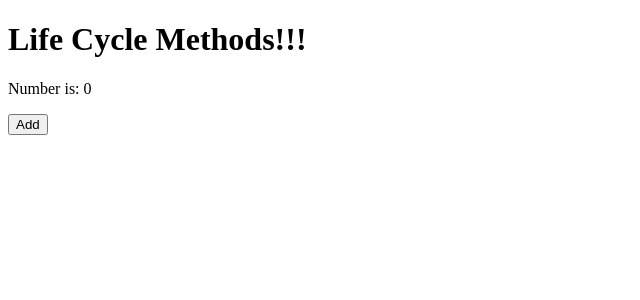
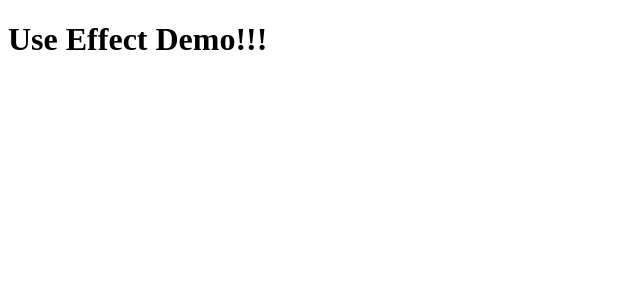
Before and after one commit to lazyDev-ak/ReactJs, a React (Create React App) app: page / in a window 1280 px wide. Shown: the top 300 px of the page, without its empty margins (0-640 px from the left). Built offline with nearby package versions, Linux system fonts and the light colour scheme.

Commit message:
17/12/22

```diff
--- /dev/null
+++ b/src/ComponentOne.js
@@ -0,0 +1,19 @@
+import React from 'react'
+
+class ComponentOne extends React.Component{
+
+    componentWillUnmount(){
+        console.log('Component One Unmounted');
+    }
+
+    render(){
+        return(
+            <div>
+                <h2>Component One!!!</h2>
+                <p>This is Component One.</p>
+            </div>
+        )
+    }
+}
+
+export default ComponentOne
--- /dev/null
+++ b/src/ComponentTwo.js
@@ -0,0 +1,20 @@
+import React from 'react'
+
+class ComponentTwo extends React.Component{
+
+    componentWillUnmount(){
+        console.log('Component Two Unmounted');
+    }
+
+
+    render(){
+        return(
+            <div>
+                <h2>Component Two!!!</h2>
+                <p>This is Component Two.</p>
+            </div>
+        )
+    }
+}
+
+export default ComponentTwo
--- a/src/LifeCycleMethods.js
+++ b/src/LifeCycleMethods.js
@@ -1,4 +1,6 @@
 import React from 'react'
+import ComponentOne from './ComponentOne';
+import ComponentTwo from './ComponentTwo';
 
 class LifeCycleMethods extends React.Component{
 
@@ -19,12 +21,15 @@ class LifeCycleMethods extends React.Component{
         this.setState({number:this.state.number+1})
     }
 
+
     render(){
+        const component= this.state.number ? <ComponentOne/> : <ComponentTwo/>
         return(
             <div>
                 <h1>Life Cycle Methods!!!</h1>
                 <p>Number is: {this.state.number}</p>
                 <button onClick={this.increment}>Add</button>
+                {component}
             </div>
         )
     }
--- /dev/null
+++ b/src/UseEffectDemo.js
@@ -0,0 +1,17 @@
+import { useEffect } from "react"
+
+function UseEffectDemo(){
+
+    useEffect(()=>{
+        console.log('hiiiiiiii');
+    },[])
+
+    return(
+        <div>
+            <h1>Use Effect Demo!!!</h1>
+
+        </div>
+    )
+}
+
+export default UseEffectDemo
--- a/src/index.js
+++ b/src/index.js
@@ -12,6 +12,7 @@ import PropsInput from './PropsInput';
 import PropsExample from './PropsExample';
 import CallBackEvent from './CallBackEvent';
 import LifeCycleMethods from './LifeCycleMethods';
+import UseEffectDemo from './UseEffectDemo';
 
 const tag= <h1>Hello React!!!</h1>
 const message="Hiiiiii"
@@ -26,7 +27,7 @@ root.render(
   <div>
     {/* <PropsInput/>
     <PropsDemo/> */}
-    <LifeCycleMethods/>
+    <UseEffectDemo/>
   </div>
 
   // <Form/>
```
